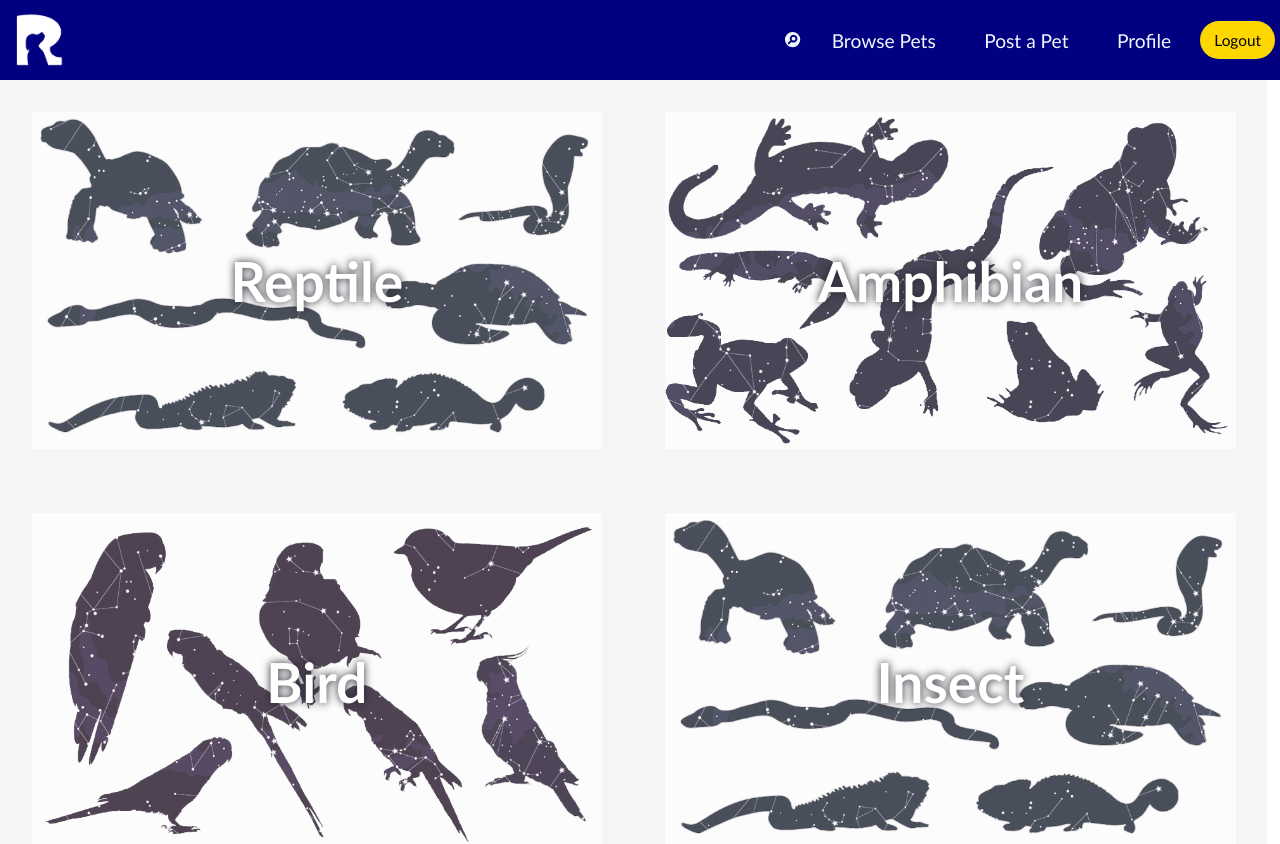
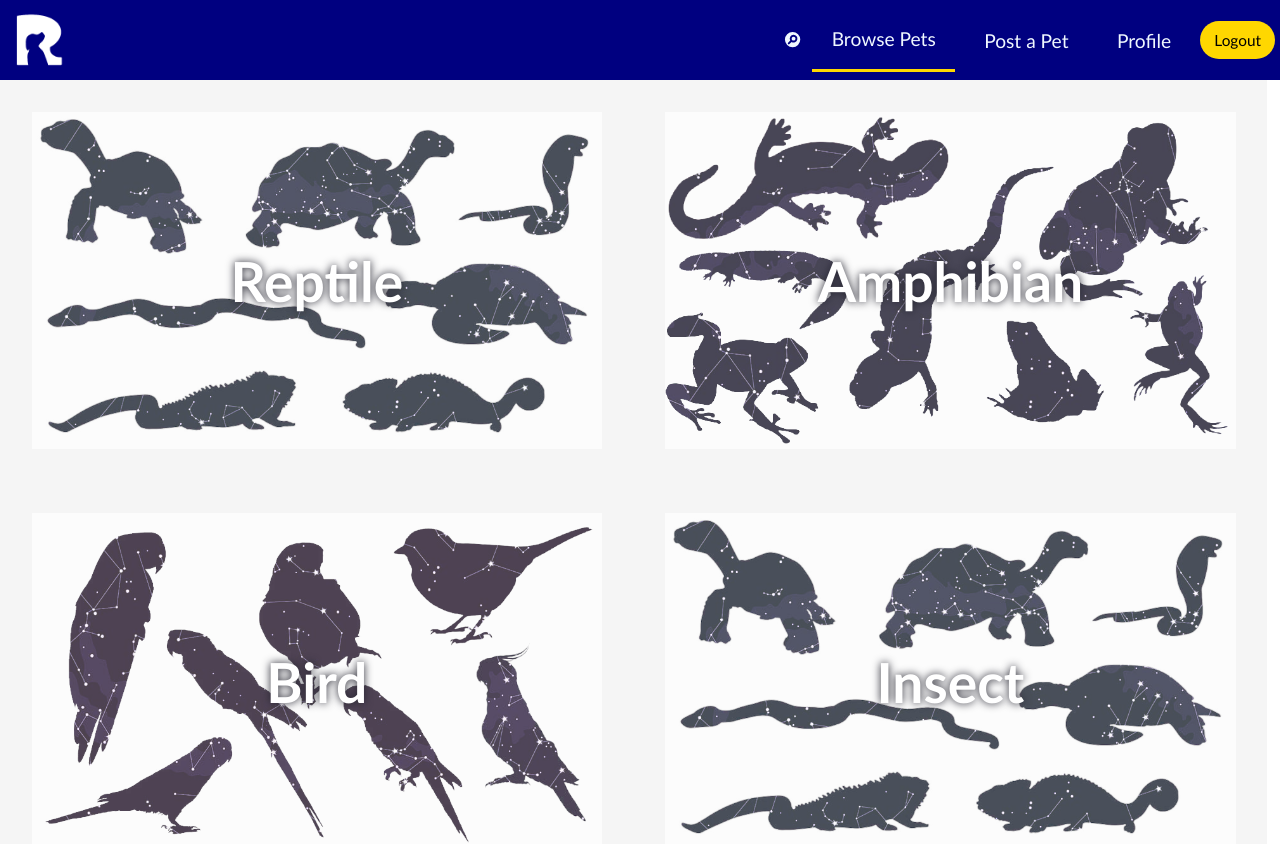
Before and after one commit to baileyjean/retrieverApp, a React (Create React App) app in the folder client/: page /browse in a window 1280 px wide. Shown: the top 844 px of the page. Built offline with nearby package versions, Linux system fonts and the light colour scheme.

Commit message:
UX improvements to navbar and BrowsePage

```diff
--- a/client/src/components/NavBar.js
+++ b/client/src/components/NavBar.js
@@ -6,9 +6,7 @@ import logo from '../styles/images/logo-white.png'
 const NavBar = (props) => {
   const { loggedIn, logOut, userID } = props
 
-// search bar should expand on hover, hide off hover
 // show search results page on click of "mag".
-// Actual logout functionality.
 
   return (
   <header
--- a/client/src/pages/ProfilePage.js
+++ b/client/src/pages/ProfilePage.js
@@ -3,6 +3,7 @@ import axios from 'axios'
 
 const ProfilePage = (props) => {
   const [user, setUser] = useState({})
+// connect to app.js userID state?
 
   const getUser = async () => {
     const res = await axios.get('')
--- a/client/src/styles/App.css
+++ b/client/src/styles/App.css
@@ -55,6 +55,9 @@ nav a {
 nav a:hover {
   background-color: gold;
   color: black;
+}
+nav a.active {
+  border-bottom: 3px solid gold;
 }
 #logout {
   cursor: pointer;
@@ -125,6 +128,7 @@ nav a:hover {
   background-color: rgba(255,255,255,0.7);
   transition: ease-in-out 0.1s;
   font-size: 2.3em;
+  cursor: pointer;
 }
 .species:hover{
   background-color: rgba(255,255,255,1);
```
